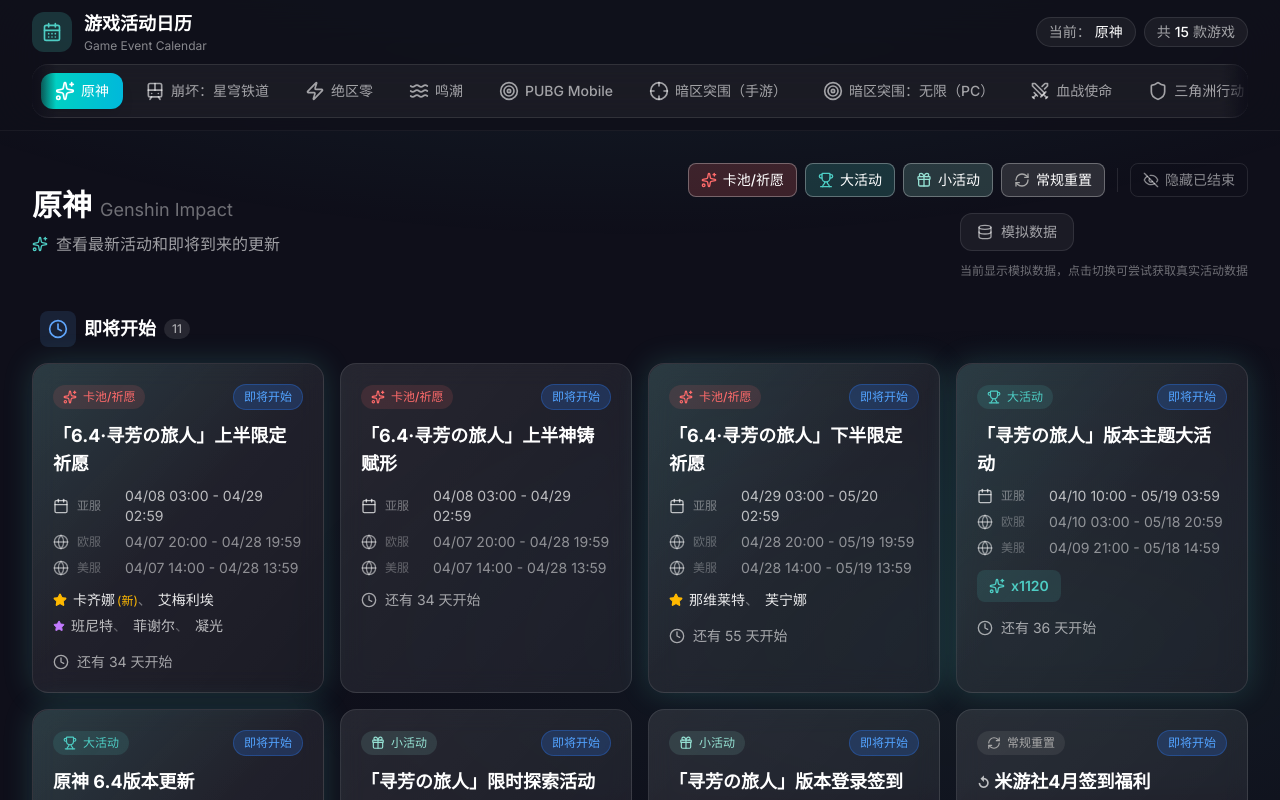
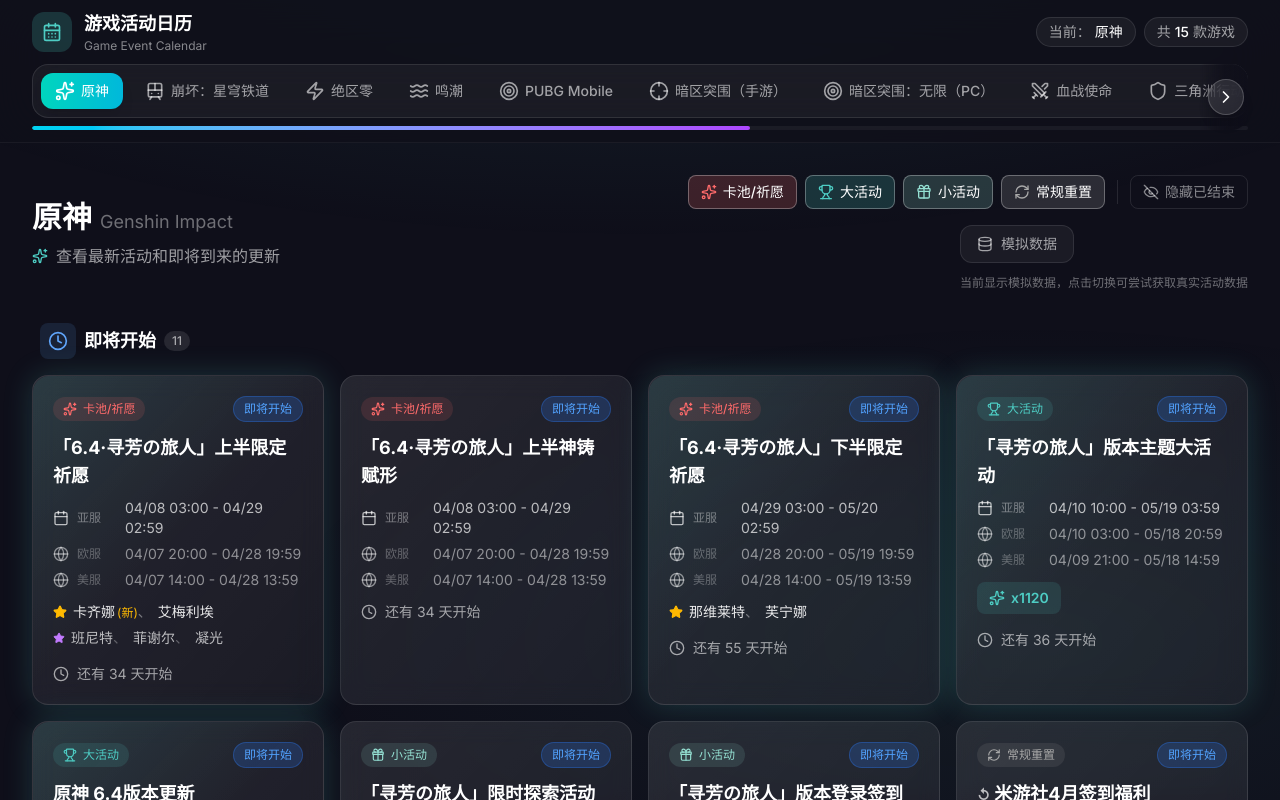
Before and after one commit to xiong7569439/game-calendar, a Next.js app: page / in a window 1280 px wide. Shown: the top 800 px of the page. Built offline with nearby package versions, Linux system fonts and the light colour scheme.

Commit message:
feat(ui): GameSwitcher 增强左右箭头/拖拽/滚轮横滚/进度条/动态遮罩

```diff
--- a/src/components/GameSwitcher.tsx
+++ b/src/components/GameSwitcher.tsx
@@ -1,11 +1,14 @@
 'use client';
 
-import { useEffect, useRef } from 'react';
-import { motion } from 'framer-motion';
+import { useEffect, useRef, useState, useCallback } from 'react';
+import { motion, AnimatePresence } from 'framer-motion';
 import { useGameStore } from '@/store/useGameStore';
 import { gamesConfig } from '@/data/games';
 import { GameType } from '@/types';
-import { Sparkles, Train, Zap, Waves, Target, Crosshair, Swords, Shield, Flame, Wind, Skull, Snowflake, Bomb, Castle } from 'lucide-react';
+import {
+  Sparkles, Train, Zap, Waves, Target, Crosshair, Swords, Shield,
+  Flame, Wind, Skull, Snowflake, Bomb, Castle, ChevronLeft, ChevronRight,
+} from 'lucide-react';
 
 // 游戏图标映射
 const gameIcons: Record<GameType, React.ReactNode> = {
@@ -26,10 +29,31 @@
   kingshot: <Castle className="w-5 h-5" />,
 };
 
+const SCROLL_STEP = 280; // 每次箭头点击滚动距离（约 2-3 个按钮宽度）
+
 export function GameSwitcher() {
   const { selectedGame, setSelectedGame } = useGameStore();
   const containerRef = useRef<HTMLDivElement>(null);
   const activeBtnRef = useRef<HTMLButtonElement>(null);
+
+  // 滚动状态：是否可以向左/右滚动 + 当前滚动进度（0~1）
+  const [canScrollLeft, setCanScrollLeft] = useState(false);
+  const [canScrollRight, setCanScrollRight] = useState(false);
+  const [scrollProgress, setScrollProgress] = useState(0);
+
+  // 拖拽状态
+  const dragState = useRef({ isDown: false, startX: 0, scrollLeft: 0, moved: false });
+
+  // 更新滚动状态
+  const updateScrollState = useCallback(() => {
+    const el = containerRef.current;
+    if (!el) return;
+    const { scrollLeft, scrollWidth, clientWidth } = el;
+    const maxScroll = scrollWidth - clientWidth;
+    setCanScrollLeft(scrollLeft > 4);
+    setCanScrollRight(scrollLeft < maxScroll - 4);
+    setScrollProgress(maxScroll > 0 ? scrollLeft / maxScroll : 0);
+  }, []);
 
   // 切换选中游戏时自动将按钮滚入可视区域
   useEffect(() => {
@@ -49,15 +73,130 @@
     }
   }, [selectedGame]);
 
+  // 初始化 + 监听 resize
+  useEffect(() => {
+    updateScrollState();
+    const handleResize = () => updateScrollState();
+    window.addEventListener('resize', handleResize);
+    return () => window.removeEventListener('resize', handleResize);
+  }, [updateScrollState]);
+
+  // 鼠标滚轮：垂直滚动转横向
+  useEffect(() => {
+    const el = containerRef.current;
+    if (!el) return;
+    const handleWheel = (e: WheelEvent) => {
+      // 仅当垂直滚动时才转换；水平滚动保持原样
+      if (Math.abs(e.deltaY) > Math.abs(e.deltaX)) {
+        e.preventDefault();
+        el.scrollLeft += e.deltaY;
+      }
+    };
+    el.addEventListener('wheel', handleWheel, { passive: false });
+    return () => el.removeEventListener('wheel', handleWheel);
+  }, []);
+
+  // 箭头点击滚动
+  const scrollByStep = (direction: 'left' | 'right') => {
+    const el = containerRef.current;
+    if (!el) return;
+    el.scrollBy({
+      left: direction === 'left' ? -SCROLL_STEP : SCROLL_STEP,
+      behavior: 'smooth',
+    });
+  };
+
+  // 鼠标拖拽事件
+  const onMouseDown = (e: React.MouseEvent<HTMLDivElement>) => {
+    const el = containerRef.current;
+    if (!el) return;
+    dragState.current = {
+      isDown: true,
+      startX: e.pageX - el.offsetLeft,
+      scrollLeft: el.scrollLeft,
+      moved: false,
+    };
+    el.style.cursor = 'grabbing';
+    el.style.userSelect = 'none';
+  };
+
+  const onMouseLeave = () => {
+    const el = containerRef.current;
+    if (!el) return;
+    dragState.current.isDown = false;
+    el.style.cursor = 'grab';
+    el.style.removeProperty('user-select');
+  };
+
+  const onMouseUp = () => {
+    const el = containerRef.current;
+    if (!el) return;
+    dragState.current.isDown = false;
+    el.style.cursor = 'grab';
+    el.style.removeProperty('user-select');
+  };
+
+  const onMouseMove = (e: React.MouseEvent<HTMLDivElement>) => {
+    if (!dragState.current.isDown) return;
+    const el = containerRef.current;
+    if (!el) return;
+    e.preventDefault();
+    const x = e.pageX - el.offsetLeft;
+    const walk = x - dragState.current.startX;
+    if (Math.abs(walk) > 5) dragState.current.moved = true;
+    el.scrollLeft = dragState.current.scrollLeft - walk;
+  };
+
   return (
-    <div className="relative">
-      {/* 左右渐变遮罩，提示可滚动 */}
-      <div className="pointer-events-none absolute left-0 top-0 bottom-0 w-6 bg-gradient-to-r from-[#0f0f1a] to-transparent z-10 rounded-l-2xl" />
-      <div className="pointer-events-none absolute right-0 top-0 bottom-0 w-6 bg-gradient-to-l from-[#0f0f1a] to-transparent z-10 rounded-r-2xl" />
+    <div className="relative group">
+      {/* 左右渐变遮罩 + 箭头按钮 */}
+      <AnimatePresence>
+        {canScrollLeft && (
+          <motion.button
+            key="left-arrow"
+            initial={{ opacity: 0, x: -8 }}
+            animate={{ opacity: 1, x: 0 }}
+            exit={{ opacity: 0, x: -8 }}
+            transition={{ duration: 0.2 }}
+            onClick={() => scrollByStep('left')}
+            className="absolute left-1 top-1/2 -translate-y-1/2 z-20 w-9 h-9 rounded-full bg-white/10 backdrop-blur-md border border-white/20 hover:bg-white/20 hover:border-white/40 text-white flex items-center justify-center shadow-lg transition-colors"
+            aria-label="向左滚动"
+          >
+            <ChevronLeft className="w-5 h-5" />
+          </motion.button>
+        )}
+        {canScrollRight && (
+          <motion.button
+            key="right-arrow"
+            initial={{ opacity: 0, x: 8 }}
+            animate={{ opacity: 1, x: 0 }}
+            exit={{ opacity: 0, x: 8 }}
+            transition={{ duration: 0.2 }}
+            onClick={() => scrollByStep('right')}
+            className="absolute right-1 top-1/2 -translate-y-1/2 z-20 w-9 h-9 rounded-full bg-white/10 backdrop-blur-md border border-white/20 hover:bg-white/20 hover:border-white/40 text-white flex items-center justify-center shadow-lg transition-colors"
+            aria-label="向右滚动"
+          >
+            <ChevronRight className="w-5 h-5" />
+          </motion.button>
+        )}
+      </AnimatePresence>
+
+      {/* 左右渐变遮罩，依据滚动状态显隐 */}
+      <div
+        className={`pointer-events-none absolute left-0 top-0 bottom-0 w-12 bg-gradient-to-r from-[#0f0f1a] via-[#0f0f1a]/80 to-transparent z-10 rounded-l-2xl transition-opacity duration-200 ${canScrollLeft ? 'opacity-100' : 'opacity-0'}`}
+      />
+      <div
+        className={`pointer-events-none absolute right-0 top-0 bottom-0 w-12 bg-gradient-to-l from-[#0f0f1a] via-[#0f0f1a]/80 to-transparent z-10 rounded-r-2xl transition-opacity duration-200 ${canScrollRight ? 'opacity-100' : 'opacity-0'}`}
+      />
 
       <div
         ref={containerRef}
-        className="flex items-center gap-2 p-2 bg-white/5 backdrop-blur-lg rounded-2xl border border-white/10 overflow-x-auto scrollbar-hide"
+        onScroll={updateScrollState}
+        onMouseDown={onMouseDown}
+        onMouseLeave={onMouseLeave}
+        onMouseUp={onMouseUp}
+        onMouseMove={onMouseMove}
+        className="flex items-center gap-2 p-2 bg-white/5 backdrop-blur-lg rounded-2xl border border-white/10 overflow-x-auto scrollbar-hide cursor-grab select-none"
       >
         {gamesConfig.map((game) => {
           const isActive = selectedGame === game.id;
@@ -66,7 +205,14 @@
             <motion.button
               key={game.id}
               ref={isActive ? activeBtnRef : null}
-              onClick={() => setSelectedGame(game.id)}
+              onClick={() => {
+                // 防止拖拽误触发 click
+                if (dragState.current.moved) {
+                  dragState.current.moved = false;
+                  return;
+                }
+                setSelectedGame(game.id);
+              }}
               className={`
                 relative flex items-center gap-2 px-3.5 py-2 rounded-xl flex-shrink-0
                 font-medium text-sm transition-all duration-300 whitespace-nowrap
@@ -103,6 +249,21 @@
           );
         })}
       </div>
+
+      {/* 底部滚动进度条 */}
+      {(canScrollLeft || canScrollRight) && (() => {
+        const el = containerRef.current;
+        const widthPercent = el ? Math.max(15, (el.clientWidth / el.scrollWidth) * 100) : 100;
+        const leftPercent = scrollProgress * (100 - widthPercent);
+        return (
+          <div className="mt-2 h-1 w-full bg-white/5 rounded-full overflow-hidden relative">
+            <div
+              className="absolute top-0 h-full bg-gradient-to-r from-cyan-400 to-purple-500 rounded-full transition-all duration-150"
+              style={{ width: `${widthPercent}%`, left: `${leftPercent}%` }}
+            />
+          </div>
+        );
+      })()}
     </div>
   );
 }
```
